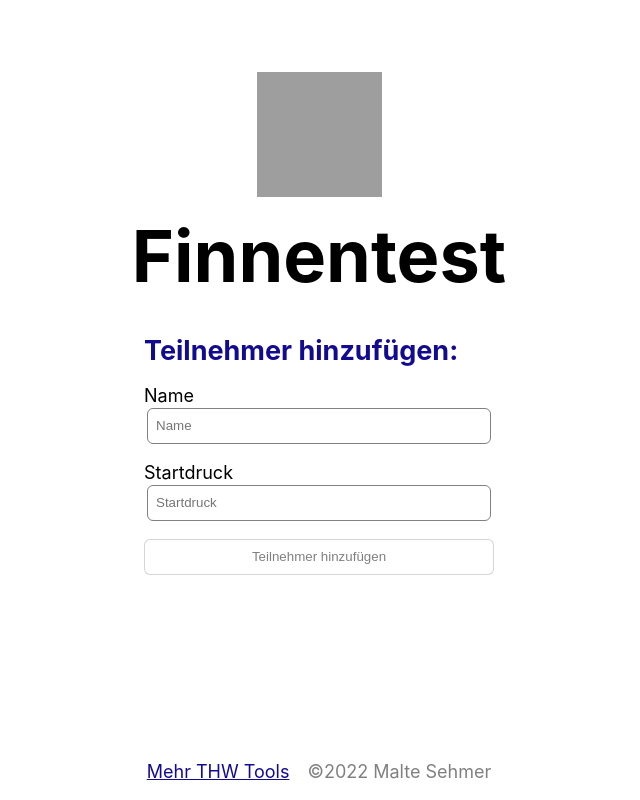
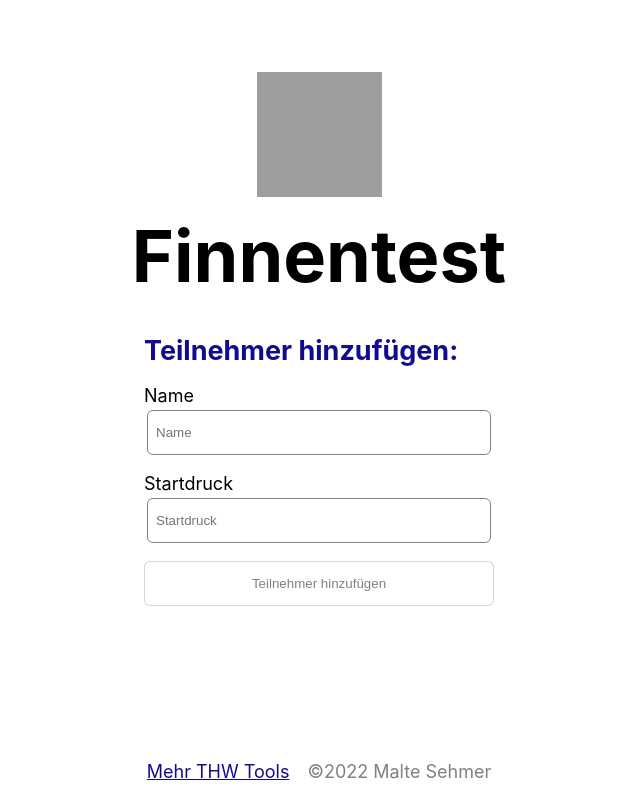
Before and after one commit to Malte2036/thw-finnentest, a Next.js app: page / in a window 1280 px wide. Both pictures are taken after a click on the button "Test starten". Shown: the whole page, without its empty margins (321-961 px from the left). Built offline with nearby package versions, Linux system fonts and the light colour scheme; grey boxes are pictures that could not be loaded.

Commit message:
:lipstick: fix input height

```diff
--- a/components/CreatePersonForm.tsx
+++ b/components/CreatePersonForm.tsx
@@ -61,7 +61,6 @@ export default function CreatePersonForm({
           setStartDruckError(undefined);
         }}
         disabled={name.length == 0 || startDruck === undefined}
-        className={styles.addButton}
       >
         {lang("add-person")}
       </button>
--- a/styles/CreatePersonForm.module.scss
+++ b/styles/CreatePersonForm.module.scss
@@ -15,8 +15,3 @@
     margin: 0;
   }
 }
-
-.addButton {
-  width: auto;
-  height: 2rem;
-}
--- a/styles/Input.module.scss
+++ b/styles/Input.module.scss
@@ -10,13 +10,23 @@
 .container {
   display: flex;
   flex-direction: column;
-  gap: 2px;
+  gap: 4px;
 
   label {
     font-size: 1rem;
   }
 
   input {
+    height: 2.5rem;
+    padding: 8px;
+    margin-left: 3px;
+    margin-right: 3px;
+
+    border-radius: $border-radius;
+    border-style: solid;
+    border-width: 1px;
+    border-color: $accent;
+
     border-color: $secondary;
     &:focus,
     &:hover {
--- a/styles/globals.scss
+++ b/styles/globals.scss
@@ -48,18 +48,6 @@ h2 {
   color: $accent;
 }
 
-input {
-  height: 2rem;
-  padding: 8px;
-  margin-left: 3px;
-  margin-right: 3px;
-
-  border-radius: $border-radius;
-  border-style: solid;
-  border-width: 1px;
-  border-color: $accent;
-}
-
 *:focus {
   border-width: 4px;
   margin-left: 0;
```
